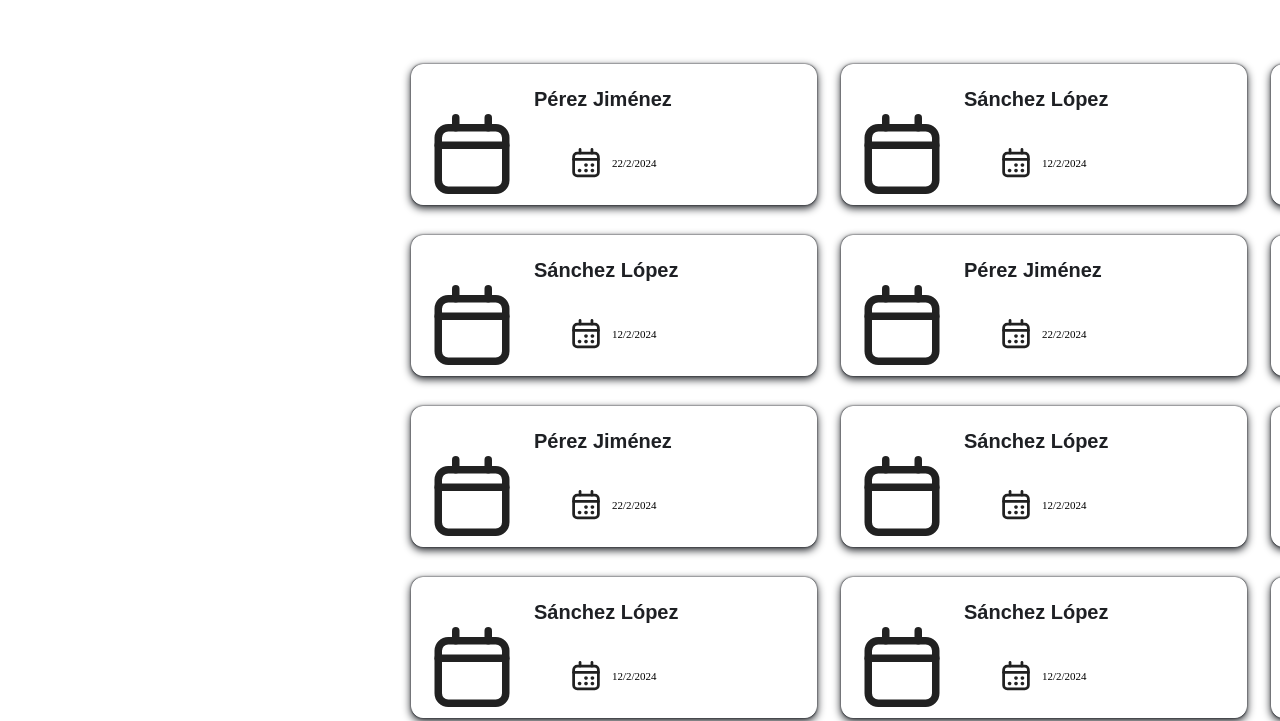
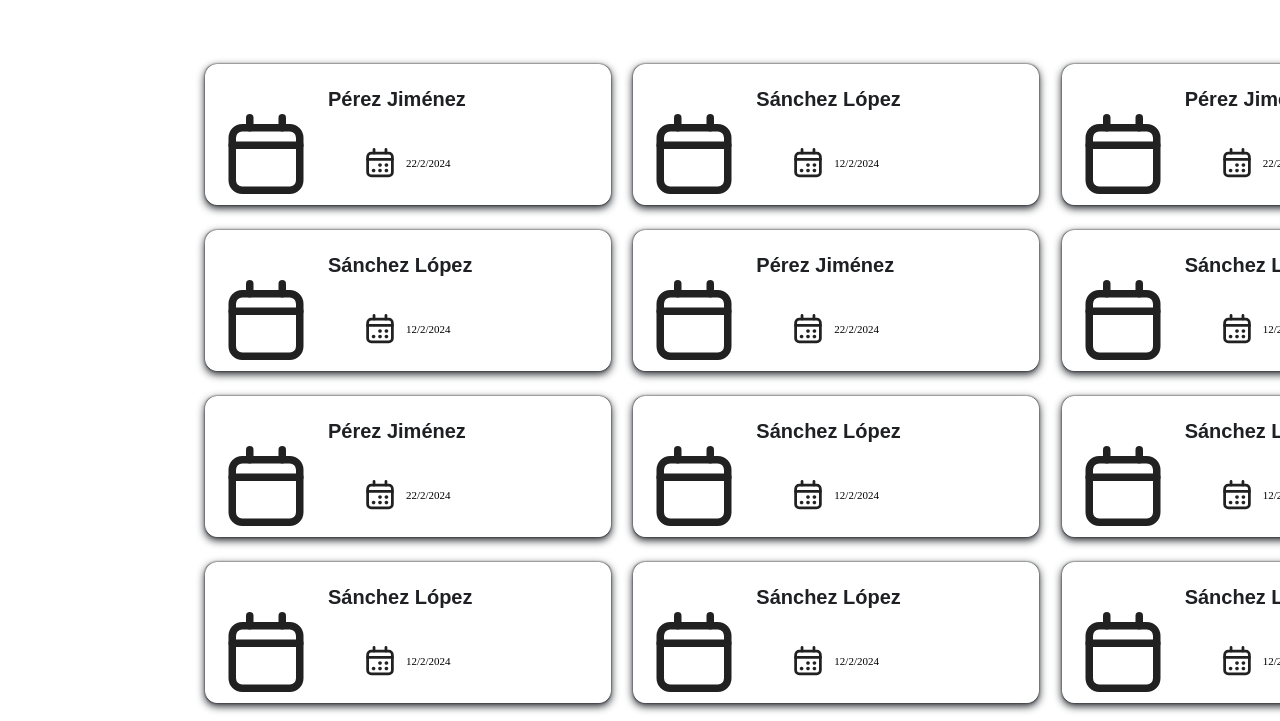
Before and after one commit to ISPP-07/frontend-acat, a Next.js app: page /interventions in a window 1280 px wide. Shown: the part 127-848 px from the top of the page. Built offline with nearby package versions, Linux system fonts and the light colour scheme.

Commit message:
refactor:Refactor styles #1

```diff
--- a/src/app/interventions/components/InterventionList.js
+++ b/src/app/interventions/components/InterventionList.js
@@ -1,12 +1,12 @@
 import styles from '../styles/InterventionList.css';
 import InterventionCard from './InterventionCard'
 
-const MyComponent = ({ appointments }) => {
+const MyComponent = ({ interventions }) => {
   return (
     <div className={"grid-container"}>
-      {appointments.map(appointment => (
-        <div className={"grid-item"} key={appointment.id}>
-          <InterventionCard appointment={appointment} />
+      {interventions.map(intervention => (
+        <div className={"grid-item"} key={intervention.id}>
+          <InterventionCard appointment={intervention} />
         </div>
       ))}
     </div>
--- a/src/app/interventions/page.jsx
+++ b/src/app/interventions/page.js
@@ -1,7 +1,6 @@
-import React from 'react'
 import InterventionList from './components/InterventionList'
 
-const appointments = [
+const interventions = [
 	{ id: 1, user: 'Pérez Jiménez', date: '22/2/2024' },
 	{ id: 2, user: 'Sánchez López', date: '12/2/2024' },
 	{ id: 1, user: 'Pérez Jiménez', date: '22/2/2024' },
@@ -24,7 +23,7 @@ const appointments = [
 ]
 
 function AppointmentsPage() {
-	return <InterventionList appointments={appointments} />
+	return <InterventionList interventions={interventions} />
 }
 
 export default AppointmentsPage
--- a/src/app/interventions/styles/InterventionCard.css
+++ b/src/app/interventions/styles/InterventionCard.css
@@ -1,60 +1,40 @@
 .container {
-	position: relative; /* change to relative or static */
-	top: 181px;
-	left: 401px;
-	width: 406px;
-	height: 141px;
-	background: #ffffffff; /* white */
-	border-radius: 12px; /* border-m */
-	border-width: 1px;
-	border-color: rgb(255, 255, 255); /* white */
-	border-style: solid;
-	box-shadow:
-		0px 3px 8px #171a1f,
-		0px 0px 2px #171a1f; /* shadow-s */
+	@apply relative w-[406px] h-[141px] border shadow-[0px_3px_8px_#171a1f,0px_0px_2px_#171a1f] rounded-xl border-white border-solid left-[190px] top-[181px];
+
+	/* change to relative or static */
+	background: #ffffffff;
+
+	/* white */
+
+	/* border-m */
+
+	/* white */
+
+	/* shadow-s */
 }
 
 /* other styles */
 .icon {
-	position: relative;
-	top: 19px;
-	left: 8px;
-	width: 104px;
-	height: 90px;
-	fill: #171a1fff; /* neutral-900 */
+	@apply relative w-[104px] h-[90px] fill-[#171a1fff] left-2 top-[19px];
+
+	/* neutral-900 */
 }
 .text {
-	position: relative;
-	top: 19px;
-	left: 122px;
-	font-family: Poppins; /* Heading */
-	font-size: 20px;
-	font-weight: 700;
-	line-height: 30px;
-	color: rgb(30, 32, 36); /* neutral-900 */
+	@apply relative text-xl font-bold leading-[30px] text-[rgb(30,32,36)] left-[122px] top-[19px];
+	font-family: Poppins;
+
+	/* Heading */
+
+	/* neutral-900 */
 }
 
 /* Tag 1 */
 .tag {
-	position: absolute;
-	top: 83px;
-	left: 122px;
-	width: 104px;
-	height: 33px;
-	display: flex;
-	align-items: center;
-	justify-content: space-between;
+	@apply absolute w-[104px] h-[33px] flex items-center justify-between left-[122px] top-[83px];
 }
+.tag2 {
+	@apply text-[11px] font-normal leading-[18px] opacity-100 absolute w-[104px] h-[33px] left-[200px] top-[89px];
+	font-family: Varela;
 
-.tag2 {
-	font-family: Varela; /* Body */
-	font-size: 11px;
-	font-weight: 400;
-	line-height: 18px;
-	opacity: 1;
-	position: absolute;
-	top: 89px;
-	left: 200px;
-	width: 104px;
-	height: 33px;
+	/* Body */
 }
--- a/src/app/interventions/styles/InterventionList.css
+++ b/src/app/interventions/styles/InterventionList.css
@@ -1,13 +1,6 @@
 .grid-container {
-	display: grid;
-	grid-template-columns: repeat(3, minmax(150px, 1fr));
-	grid-gap: 10px;
-	background-color: #fff;
-	overflow-x: hidden;
+	@apply grid grid-cols-[repeat(3,minmax(1px,50fr))] gap-[5px] bg-white overflow-x-hidden;
 }
-
 .grid-item {
-	padding: 10px;
-	box-sizing: border-box;
-	min-width: 0;
+	@apply box-border min-w-0 mx-[5px] p-2.5;
 }
```
Also changed, not shown: tsconfig.json (deleted, +0 -34 lines).
